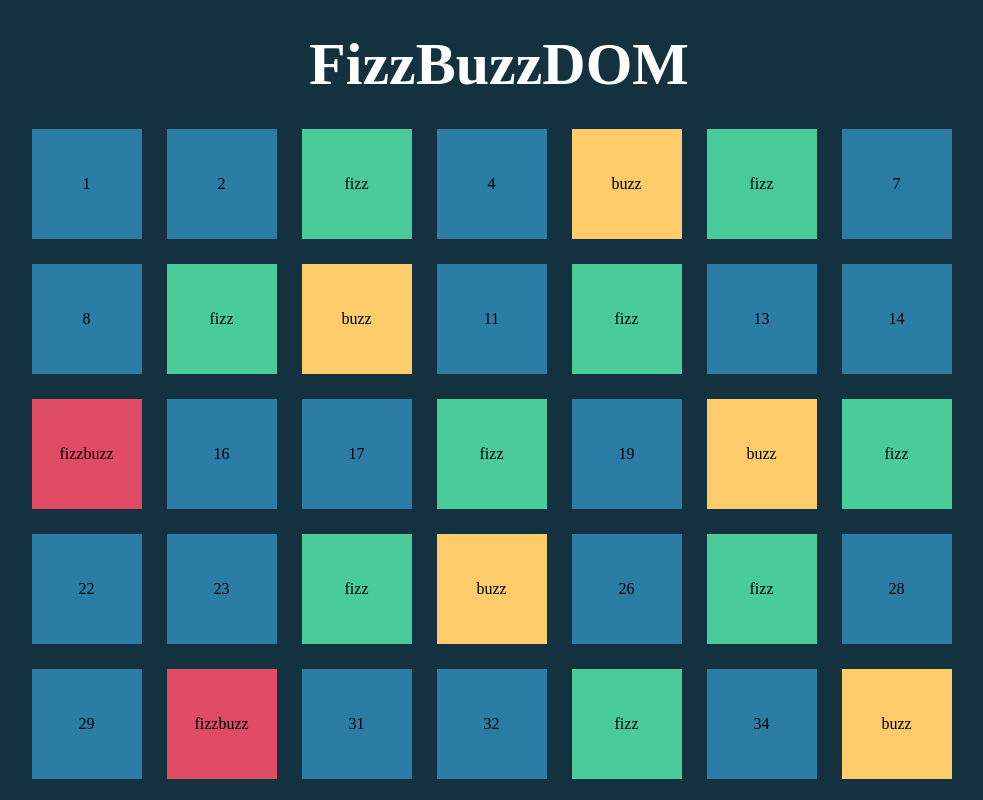
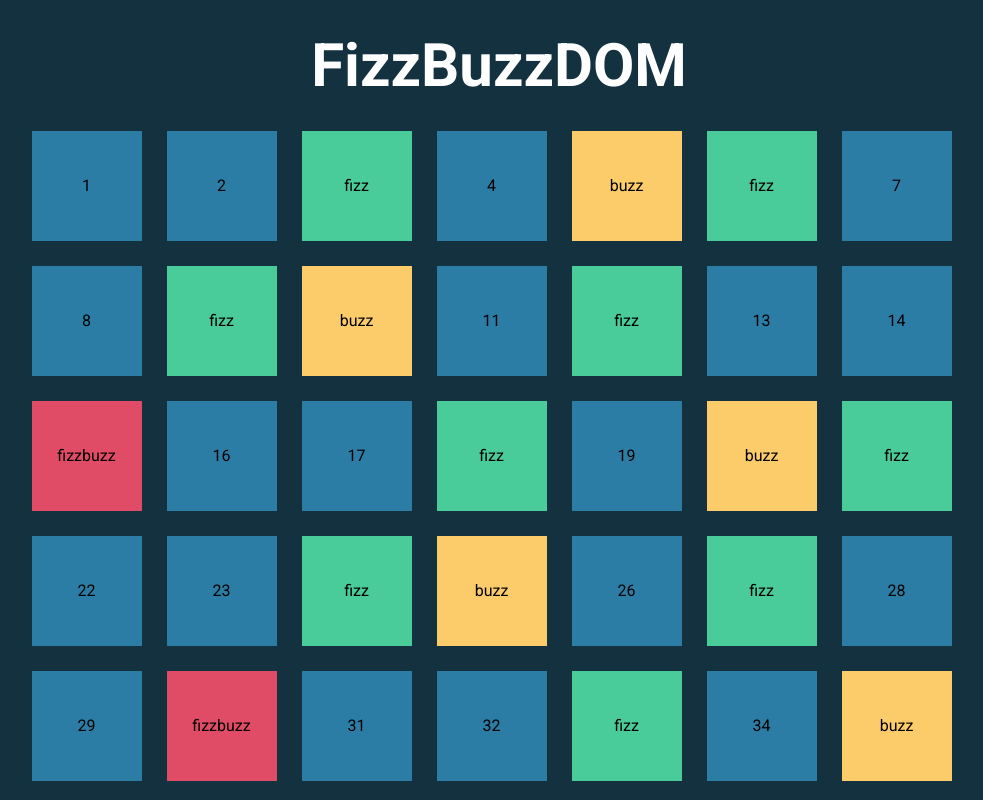
Before and after one commit to dvthnight/js-fizzbuzzdom, a plain HTML site: page index.html in a window 1280 px wide. Shown: the top 800 px of the page, without its empty margins (141-1124 px from the left). Drawn offline with Linux system fonts and the light colour scheme.

Commit message:
cambiato font

```diff
--- a/index.html
+++ b/index.html
@@ -4,6 +4,9 @@
     <meta charset="UTF-8">
     <meta http-equiv="X-UA-Compatible" content="IE=edge">
     <meta name="viewport" content="width=device-width, initial-scale=1.0">
+    <link rel="preconnect" href="https://fonts.googleapis.com">
+<link rel="preconnect" href="https://fonts.gstatic.com" crossorigin>
+<link href="https://fonts.googleapis.com/css2?family=Roboto:wght@300;400;500;700&display=swap" rel="stylesheet">
     <link rel="stylesheet" href="style.css">
     <title>Fizzbuzzdom</title>
 </head>
--- a/style.css
+++ b/style.css
@@ -27,6 +27,7 @@ ul{
 
 body{
     background-color: rgb(19, 49, 62);
+    font-family: 'Roboto', sans-serif;
 }
 
 .container{
```
